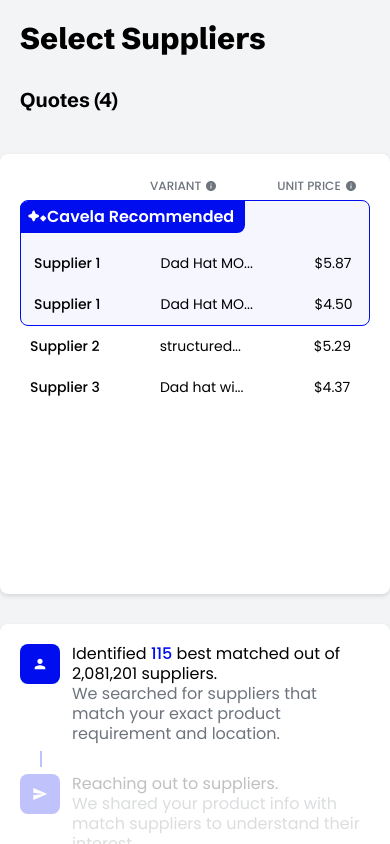
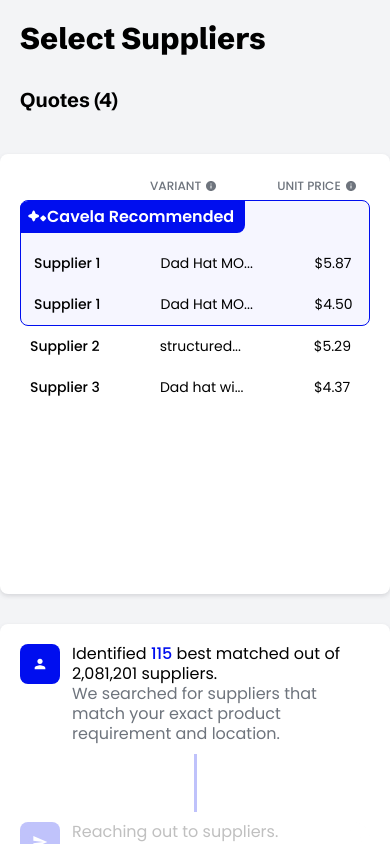
Before and after one commit to mfreemon/cavela, a React (Vite) app in the folder frontend/: page / in a window 390 px wide. Shown: the top 844 px of the page. Built offline with nearby package versions, Linux system fonts and the light colour scheme.

Commit message:
better ux for mobile progress divider

```diff
--- a/frontend/src/components/ProgressInfo/progress.scss
+++ b/frontend/src/components/ProgressInfo/progress.scss
@@ -70,3 +70,17 @@
     opacity: 1;
   }
 }
+
+@media only screen and (max-width: 480px){
+
+  .progress {
+    .divider {
+      margin: 0 auto;
+      height: 38px;
+      padding: 10px 0;
+      margin-top: 10px;
+      margin-bottom: 10px;
+      width: 3px;
+    }
+  }
+}
```
